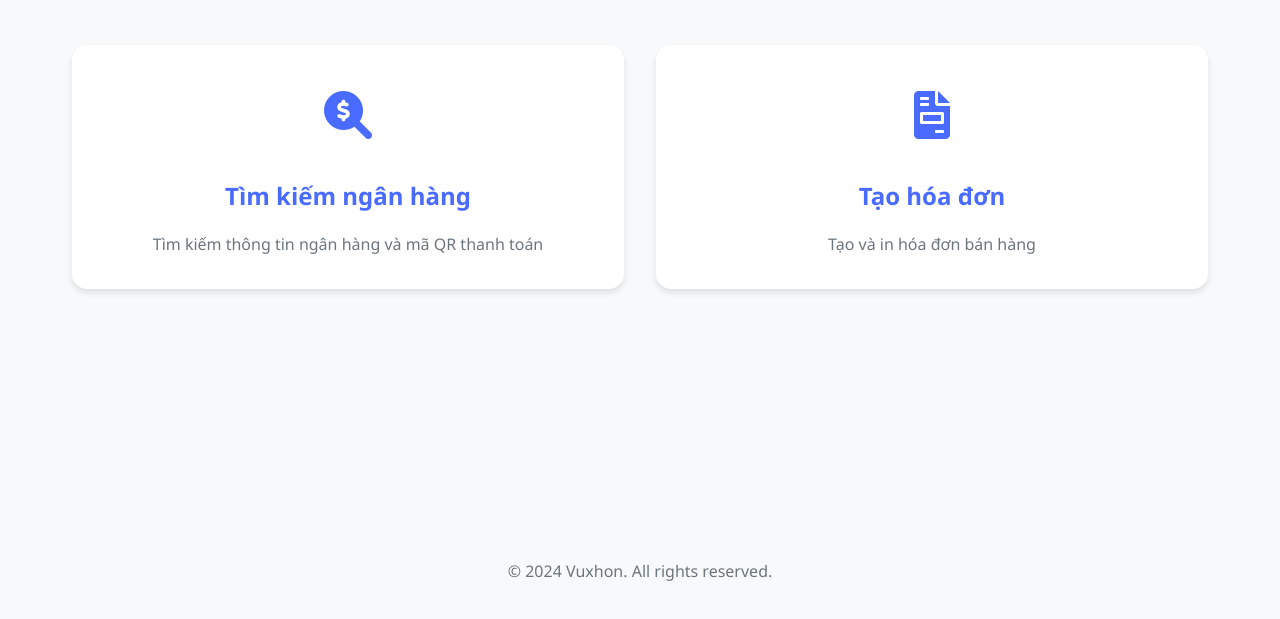
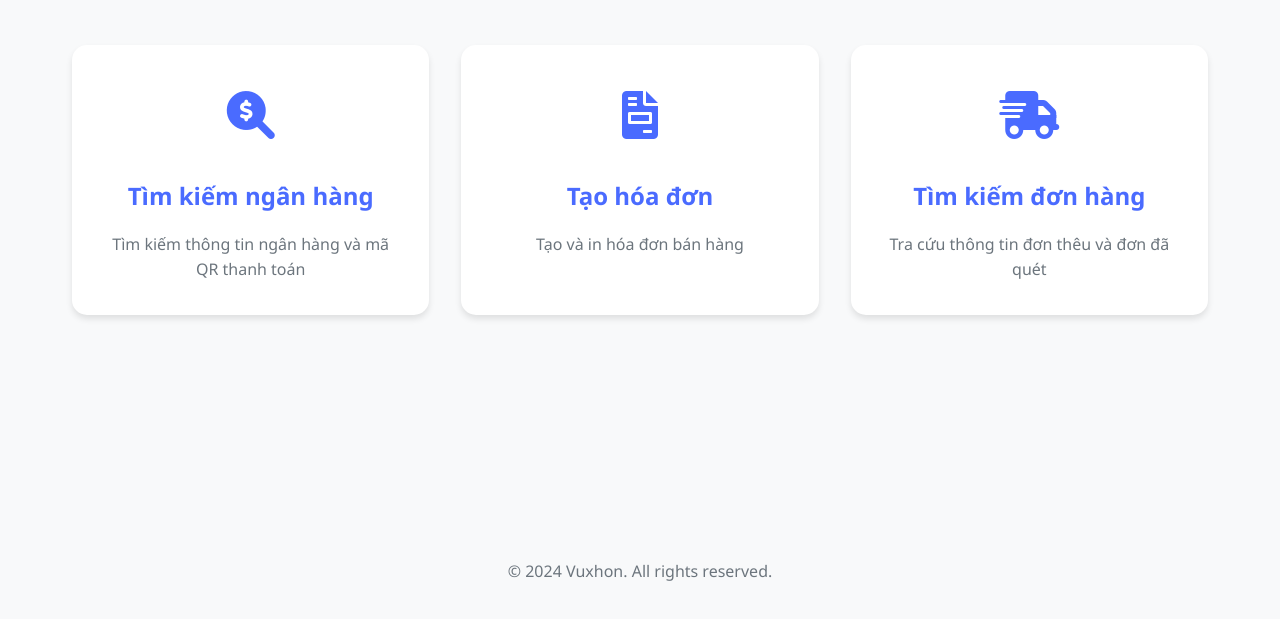
Before and after one commit to VuxHon/HomeTools, a plain HTML site: page index.html in a window 1280 px wide. Shown: the part 151-770 px from the top of the page. Drawn offline with Linux system fonts and the light colour scheme.

Commit message:
Update index.html

```diff
--- a/index.html
+++ b/index.html
@@ -33,6 +33,14 @@
                     <h2>Tạo hóa đơn</h2>
                     <p>Tạo và in hóa đơn bán hàng</p>
                 </a>
+
+                <a href="page/SearchOrder.html" class="card">
+                    <div class="card-icon">
+                        <i class="fas fa-shipping-fast"></i>
+                    </div>
+                    <h2>Tìm kiếm đơn hàng</h2>
+                    <p>Tra cứu thông tin đơn thêu và đơn đã quét</p>
+                </a>
             </div>
         </main>
 
```
